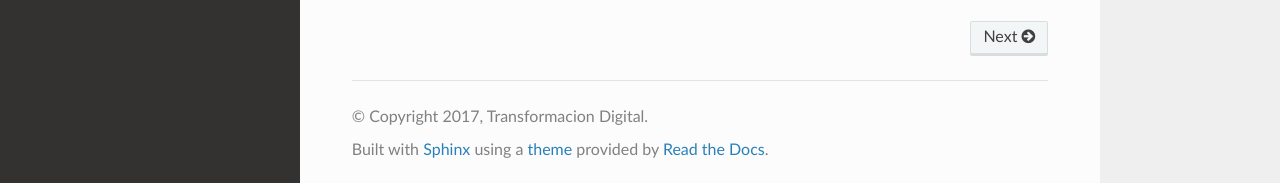
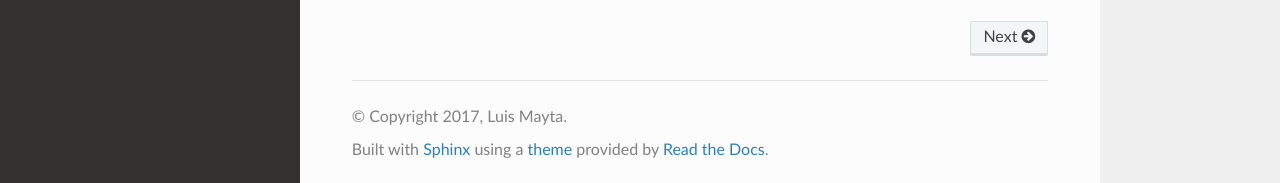
Before and after one commit to luismayta/luca, a Sphinx documentation site: the page built from docs/index.rst, in a window 1280 px wide and 900 px high, scrolled down 1275 px. Shown: the part 714-897 px from the top of the window. Built offline with Sphinx 7.4.7 and the Read the Docs theme 2.0.0, drawn with Linux system fonts in a browser that asks for light colours; pages that are not in the unit, such as notebooks, are missing from menus.

Commit message:
!#59 Fix: settings name copyright

```diff
--- a/docs/conf.py
+++ b/docs/conf.py
@@ -64,8 +64,8 @@ master_doc = 'index'
 
 # General information about the project.
 project = 'Python-Facebook-Chatbot'
-copyright = '2017, Transformacion Digital'
-author = 'Transformacion Digital'
+copyright = '2017, Luis Mayta'
+author = 'Luis Mayta'
 
 # The version info for the project you're documenting, acts as replacement for
 # |version| and |release|, also used in various other places throughout the
@@ -137,7 +137,7 @@ latex_elements = {
 latex_documents = [
     (
         master_doc, 'Python-Facebook-Chatbot.tex', 'Python-Facebook-Chatbot Documentation',
-        'Transformacion Digital', 'manual',
+        'Luis Mayta', 'manual',
     ),
 ]
 
```
